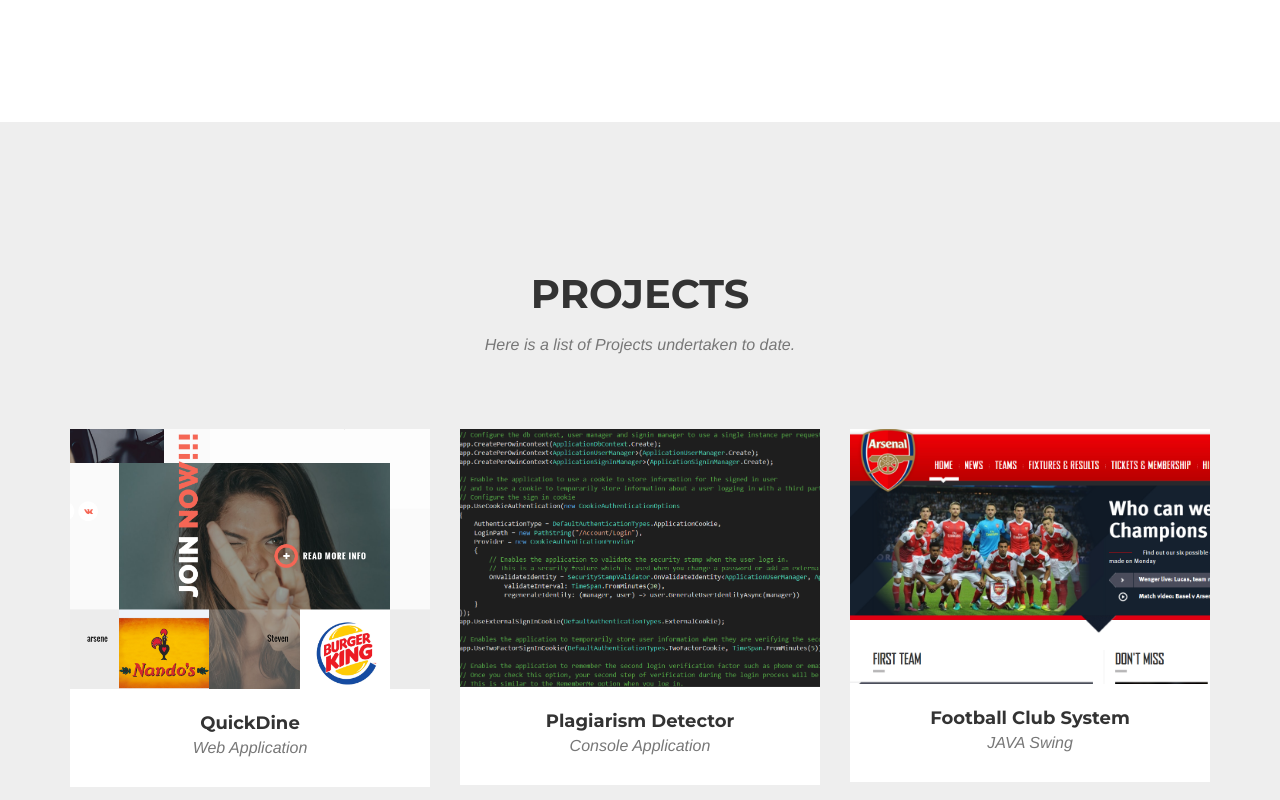
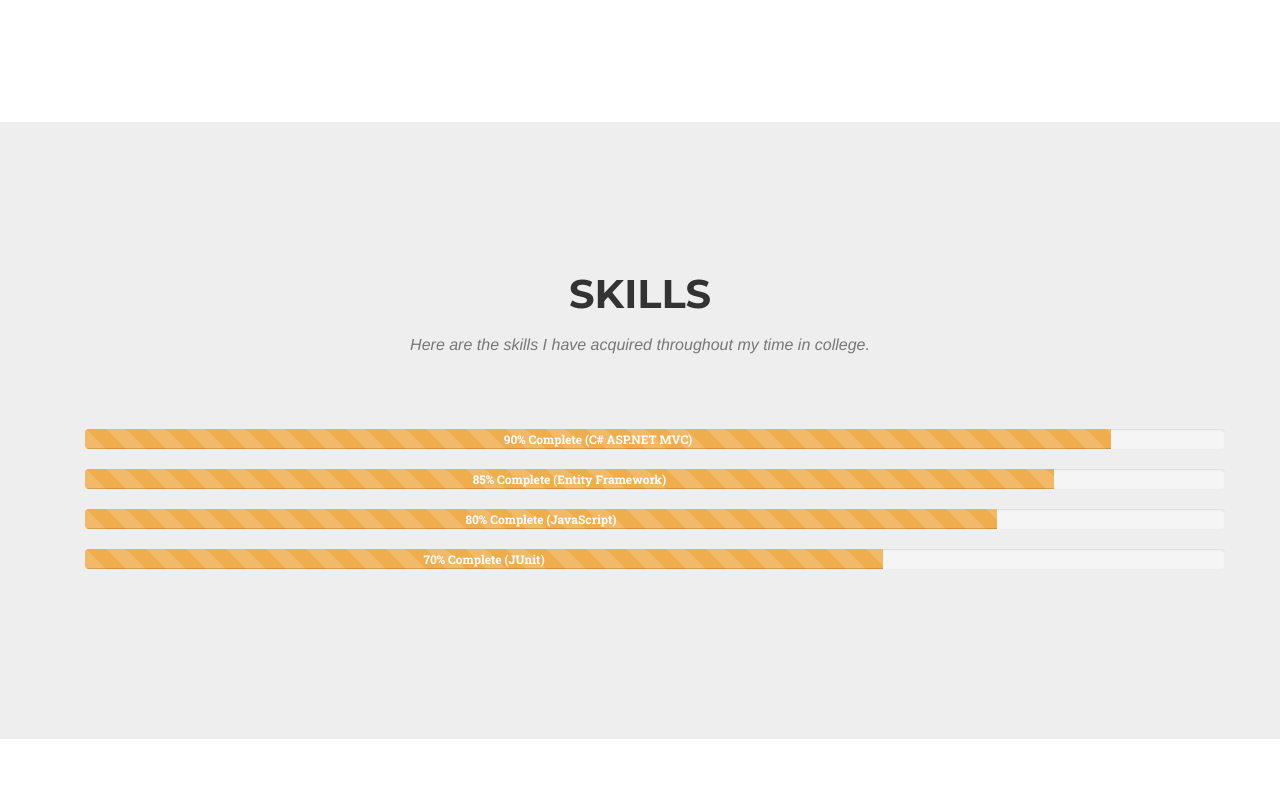
Before and after one commit to Django2016/IMDA, a website: page index.html in a window 1280 px wide. Shown: the part 1260-2060 px from the top of the page. Drawn offline with nearby package versions, Linux system fonts and the light colour scheme; a web font is replaced by a local one.

Commit message:
IMDA CA2 Hosted in github skills added

```diff
--- a/index.html
+++ b/index.html
@@ -54,6 +54,9 @@
                     </li>
                     <li>
                         <a class="page-scroll" href="#services">Technology</a>
+                    </li>
+					<li>
+                        <a class="page-scroll" href="#skills">Skills</a>
                     </li>
                     <li>
                         <a class="page-scroll" href="#portfolio">Projects</a>
@@ -195,8 +198,47 @@
         </div>
     </section>
 
+	<!-- Skills -->
+
+	<section id="skills" class="bg-light-gray">
+		<div class="container">
+            <div class="row">
+                <div class="col-lg-12 text-center">
+                    <h2 class="section-heading">Skills</h2>
+                    <h3 class="section-subheading text-muted">Here are the skills I have acquired throughout my time in college.</h3>
+                </div>
+            </div>
+            <div class="container">
+
+
+  <div class="progress">
+    <div class="progress-bar progress-bar-warning progress-bar-striped active" role="progressbar" aria-valuenow="90" aria-valuemin="0" aria-valuemax="100" style="width:90%">
+      <strong>90% Complete (C# ASP.NET MVC)</strong>
+    </div>
+  </div>
+  <div class="progress">
+    <div class="progress-bar progress-bar-warning progress-bar-striped active" role="progressbar" aria-valuenow="85" aria-valuemin="0" aria-valuemax="100" style="width:85%">
+      <strong>85% Complete (Entity Framework)</strong>
+    </div>
+  </div>
+  <div class="progress">
+    <div class="progress-bar progress-bar-warning progress-bar-striped active" role="progressbar" aria-valuenow="80" aria-valuemin="0" aria-valuemax="100" style="width:80%">
+      <strong>80% Complete (JavaScript)</strong>
+    </div>
+  </div>
+  <div class="progress">
+    <div class="progress-bar progress-bar-warning progress-bar-striped active" role="progressbar" aria-valuenow="70" aria-valuemin="0" aria-valuemax="100" style="width:70%">
+      <strong>70% Complete (JUnit)</strong>
+    </div>
+  </div>
+</div>
+                </div>
+            </div>
+        </div>
+	</section>
+
     <!-- Portfolio Grid Section -->
-    <section id="portfolio" class="bg-light-gray">
+    <section id="portfolio" >
         <div class="container">
             <div class="row">
                 <div class="col-lg-12 text-center">
@@ -255,7 +297,7 @@
     </section>
 
     <!-- About Section -->
-    <section id="about">
+    <section id="about" class="bg-light-gray">
         <div class="container">
             <div class="row">
                 <div class="col-lg-12 text-center">
@@ -324,7 +366,7 @@
     </section>
 
 	<!-- Results Section-->
-	<section id="results" class="bg-light-gray">
+	<section id="results" >
 		<div class="container">
             <div class="row">
                 <div class="col-lg-12 text-center">
@@ -692,7 +734,7 @@
 	</section>
 
 	<!-- Inrerest Section-->
-	<section id="Interest" >
+	<section id="Interest" class="bg-light-gray">
 		<div class="container">
             <div class="row">
                 <div class="col-lg-12 text-center">
@@ -754,7 +796,7 @@
 	<!-- Inrerest Section>
 
     <!-- Team Section -->
-    <section id="team" class="bg-light-gray">
+    <section id="team" >
         <div class="container">
             <div class="row">
                 <div class="col-lg-12 text-center">
```
